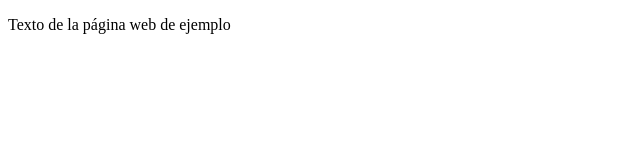
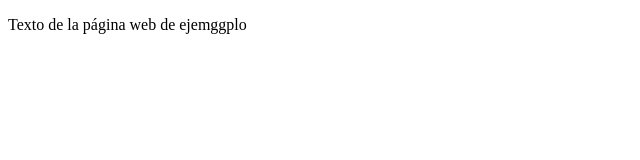
Before and after one commit to dacrualo/dacrualo.github.io, a plain HTML site: page index.html in a window 1280 px wide. Shown: the full height of the page, 0-640 px from the left. Drawn offline with Linux system fonts and the light colour scheme.

Commit message:
Update index.html

```diff
--- a/index.html
+++ b/index.html
@@ -5,7 +5,7 @@
     <title>Página web de ejemplo</title>
   </head>
   <body>
-    <p>Texto de la página web de ejemplo<br>
+    <p>Texto de la página web de ejemggplo<br>
     </p>
   </body>
 </html>
```
